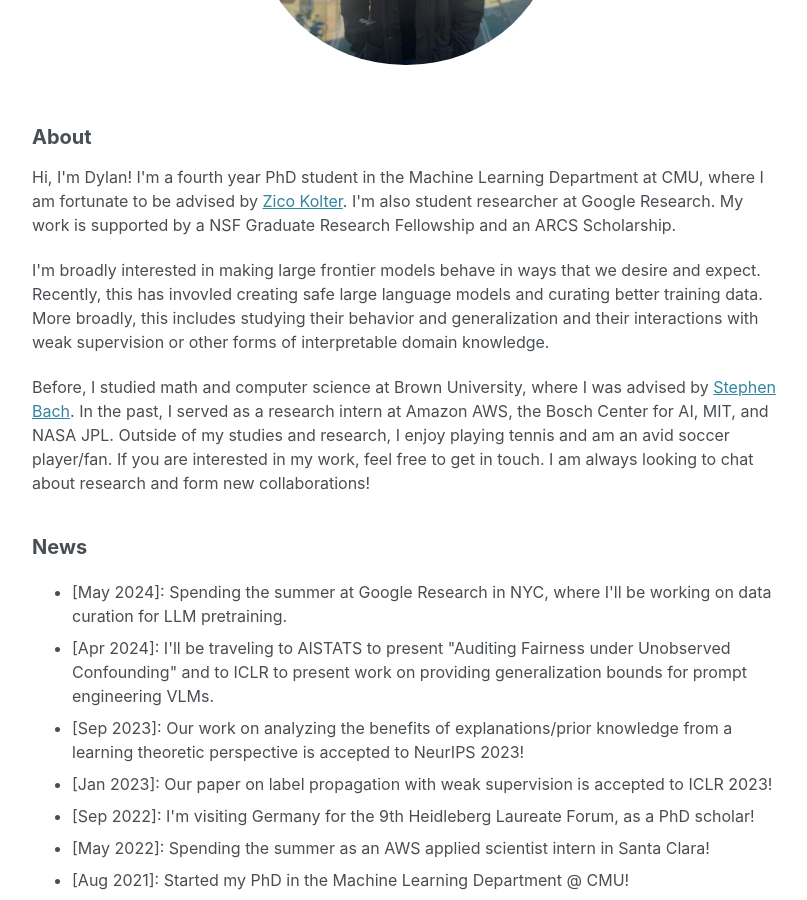
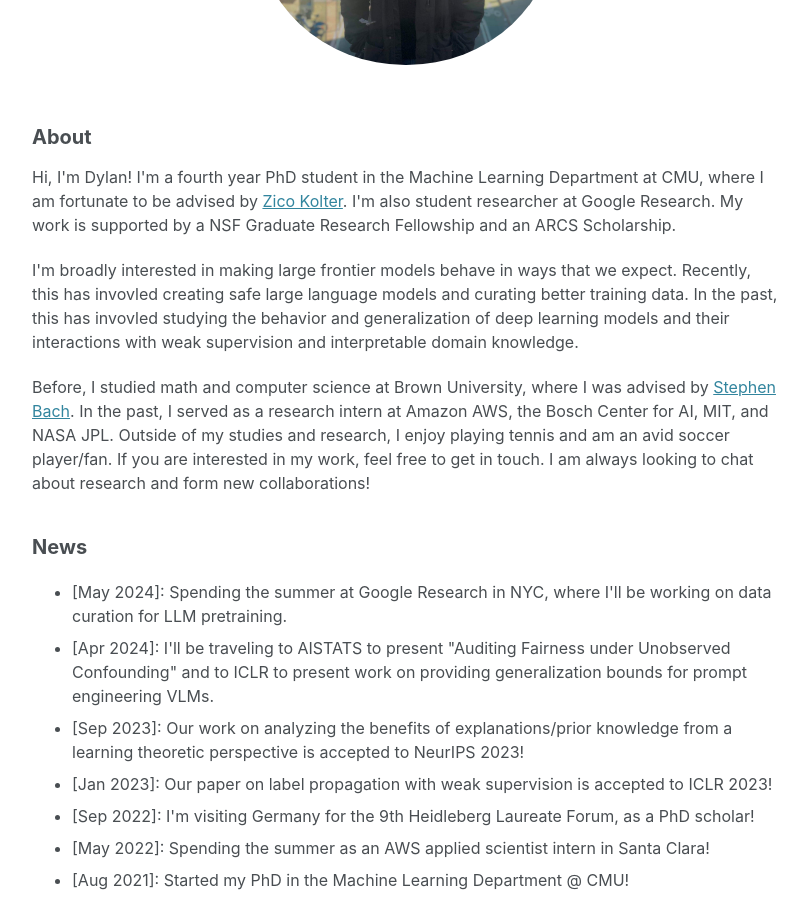
Before and after one commit to dsam99/dsam99.github.io, a Jekyll site: the page built from index.md, in a window 1280 px wide and 900 px high, scrolled down 373 px. Shown: the whole window, without its empty margins (234-1041 px from the left). Built offline with Jekyll 4.4.1, drawn with Linux system fonts in a browser that asks for light colours; cached includes are drawn as plain includes; nearby versions of some CDN libraries; a style sheet for code colours, icons or effects is not loaded.

Commit message:
update text

```diff
--- a/_layouts/home.html
+++ b/_layouts/home.html
@@ -14,8 +14,8 @@ layout: default
 		Hi, I'm Dylan! I'm a fourth year PhD student in the Machine Learning Department at CMU, where I am fortunate to be advised by <a href="https://zicokolter.com/">Zico Kolter</a>. I'm also student researcher at Google Research. My work is supported by a NSF Graduate Research Fellowship and an ARCS Scholarship.
 	</p>
 	<p>
-		I'm broadly interested in making large frontier models behave in ways that we desire and expect. Recently, this has invovled creating safe large language models and curating better training data.
-		More broadly, this includes studying their behavior and generalization and their interactions with weak supervision or other forms of interpretable domain knowledge.
+		I'm broadly interested in making large frontier models behave in ways that we expect. Recently, this has invovled creating safe large language models and curating better training data.
+		In the past, this has invovled studying the behavior and generalization of deep learning models and their interactions with weak supervision and interpretable domain knowledge.
 	</p>
 
 	<p>
```
